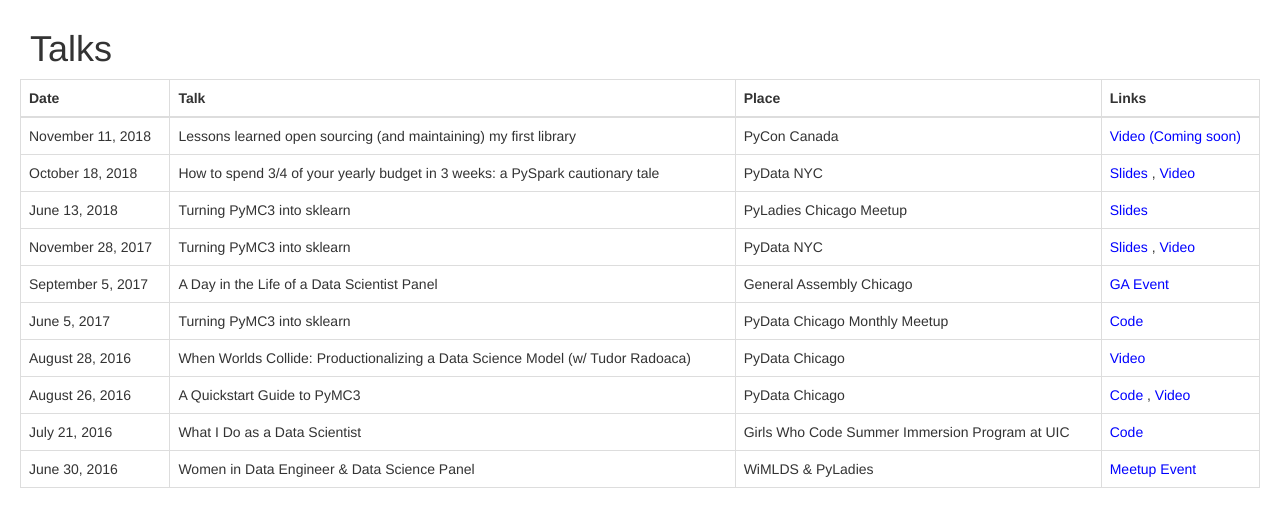
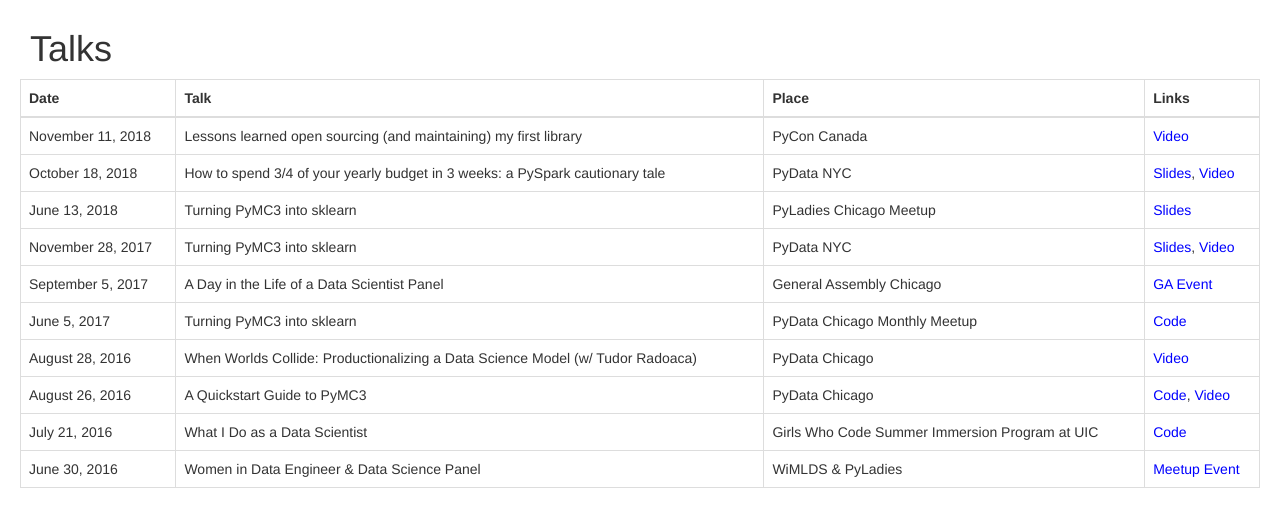
Before and after one commit to parsing-science/parsing-science-flask, a Flask app: page /talks/ in a window 1280 px wide. Shown: the part 111-638 px from the top of the page. Run offline with Flask 2, Linux system fonts and the light colour scheme; some libraries are stand-ins or nearby versions.

Commit message:
Update talks page

```diff
--- a/parsing_science/templates/core/talks.html
+++ b/parsing_science/templates/core/talks.html
@@ -18,13 +18,13 @@
             <td>November 11, 2018</td>
             <td>Lessons learned open sourcing (and maintaining) my first library</td>
             <td>PyCon Canada</td>
-            <td><a href="" target="_blank"> Video (Coming soon) </a></td>
+            <td><a href="https://www.youtube.com/watch?v=tsNtyMRphls" target="_blank"> Video </a></td>
           </tr>
           <tr>
             <td>October 18, 2018</td>
             <td>How to spend 3/4 of your yearly budget in 3 weeks: a PySpark cautionary tale</td>
             <td>PyData NYC</td>
-            <td><a href="../../static/documents/how_to_spend.pdf" target="_blank"> Slides </a>, <a href="https://www.youtube.com/watch?v=SFkmrgfwEyE" target="_blank"> Video </a></td>
+            <td><a href="../../static/documents/how_to_spend.pdf" target="_blank"> Slides</a>, <a href="https://www.youtube.com/watch?v=SFkmrgfwEyE" target="_blank"> Video </a></td>
           </tr>
           <tr>
             <td>June 13, 2018</td>
@@ -36,7 +36,7 @@
             <td>November 28, 2017</td>
             <td>Turning PyMC3 into sklearn</td>
             <td>PyData NYC</td>
-            <td><a href="https://github.com/parsing-science/pydata_nyc_nov_2017" target="_blank"> Slides </a>, <a href="https://www.youtube.com/watch?v=zGRnirbHWJ8" target="_blank"> Video </a></td>
+            <td><a href="https://github.com/parsing-science/pydata_nyc_nov_2017" target="_blank"> Slides</a>, <a href="https://www.youtube.com/watch?v=zGRnirbHWJ8" target="_blank"> Video </a></td>
           </tr>
           <tr>
             <td>September 5, 2017</td>
@@ -60,7 +60,7 @@
             <td>August 26, 2016</td>
             <td>A Quickstart Guide to PyMC3</td>
             <td>PyData Chicago</td>
-            <td><a href="https://github.com/parsing-science/pymc3_quickstart_guide" target="_blank">Code </a>, <a href="https://www.youtube.com/watch?v=rZvro4-nFIk" target="_blank"> Video </a></td>
+            <td><a href="https://github.com/parsing-science/pymc3_quickstart_guide" target="_blank">Code</a>, <a href="https://www.youtube.com/watch?v=rZvro4-nFIk" target="_blank"> Video </a></td>
           </tr>
           <tr>
             <td>July 21, 2016</td>
```
